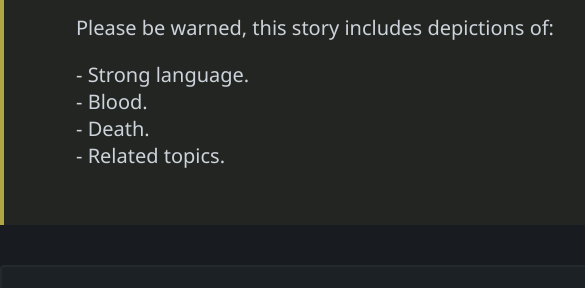
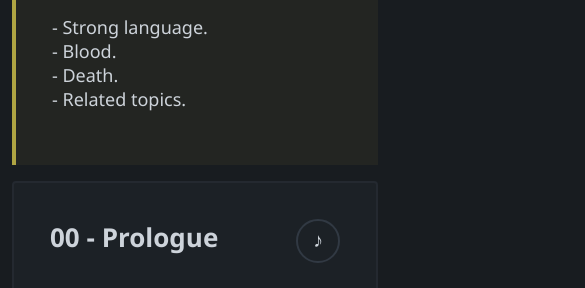
Before and after one commit to cyraki/Eventide, a plain HTML site: page index.html in a window 390 px wide. Shown: the part 163-451 px from the top of the page, 585 px wide, since content can reach past the window. Drawn offline with Linux system fonts and the light colour scheme.

Commit message:
Mobile CSS

```diff
--- a/index.css
+++ b/index.css
@@ -90,7 +90,7 @@ h1 {
 p {
 	font-size: 20px;
 	text-align: justify;
-	text-indent: 1.2em;
+	text-indent: 1.6em;
 	margin: 1em 0;
 }
 i {
@@ -145,5 +145,53 @@ longword {
 }
 
 @media only screen and (max-width: 900px) {
+	h1 {
+		font-size: 30px;
+		margin-bottom: 24px;
+	}
+	p {
+		font-size: 20px;
+		text-align: left;
+	}
 
+	.text, .warn {
+		width: auto;
+		margin: 20px;
+		padding: 42px;
+	}
+	.song .note {
+		font-size: 24px;
+	}
 }
+
+@media only screen and (max-width: 400px) {
+	h1 {
+		font-size: 26px;
+	}
+	p {
+		font-size: 18px;
+		text-indent: .6em;
+	}
+
+	.text, .warn {
+		margin: 16px 12px;
+		padding: 36px;
+	}
+	.song {
+		border-color: var(--bore);
+	}
+	.song .note {
+		width: 24px;
+		height: 24px;
+		font-size: 20px;
+	}
+
+	#copy {
+		background-color: var(--bord);
+		border: solid 2px var(--bore);
+		padding: 4px;
+		border-radius: 4px;
+		opacity: 1;
+		left: unset; right: 8px;
+	}
+}
```
